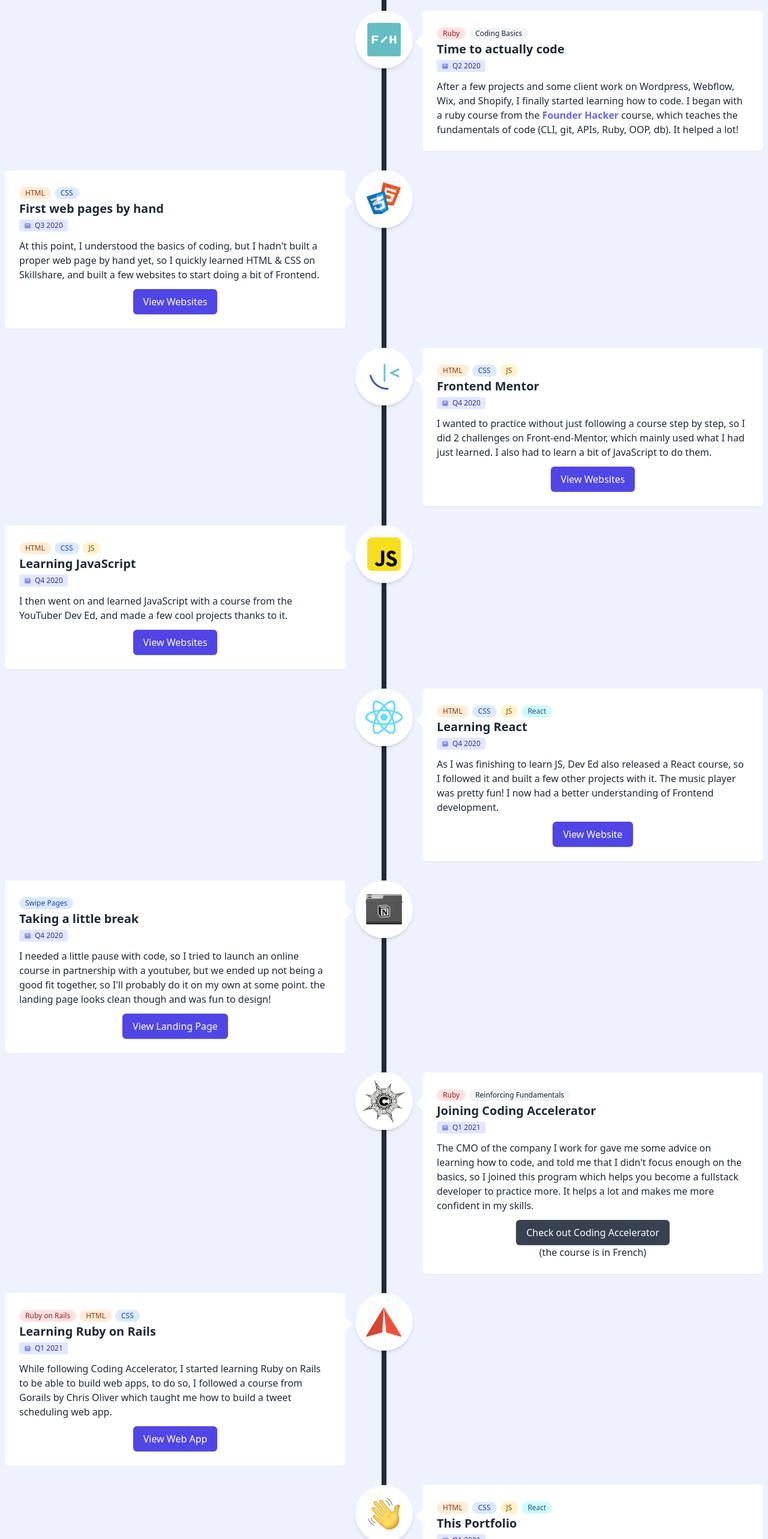
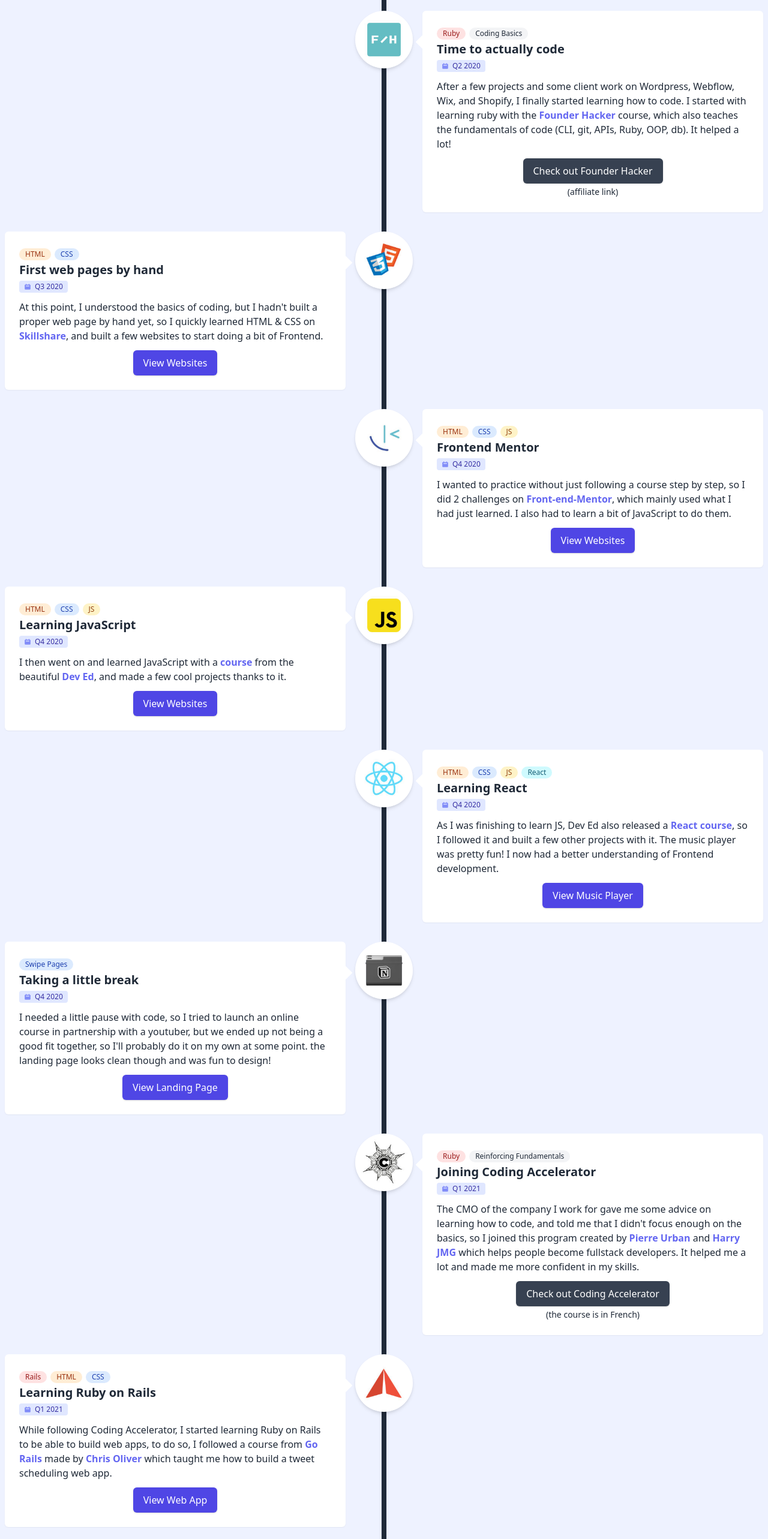
Before and after one commit to 5andu/web-dev-timeline, a React (Create React App) app: page /portfolio in a window 1280 px wide. Shown: the part 840-3406 px from the top of the page at 60% size. Built offline with nearby package versions, Linux system fonts and the light colour scheme.

Commit message:
added all links and buttons to timeline

```diff
--- a/src/components/Timeline.js
+++ b/src/components/Timeline.js
@@ -192,7 +192,7 @@
                 <p>
                   After a few projects and some client work on Wordpress,
                   Webflow, Wix, and Shopify, I finally started learning how to
-                  code. I began with a ruby course from the{" "}
+                  code. I started with learning ruby with the{" "}
                   <a
                     href="https://www.founderhacker.com/fundamentals/issc0"
                     target="_blank"
@@ -201,9 +201,22 @@
                   >
                     Founder Hacker{" "}
                   </a>
-                  course, which teaches the fundamentals of code (CLI, git,
+                  course, which also teaches the fundamentals of code (CLI, git,
                   APIs, Ruby, OOP, db). It helped a lot!
                 </p>
+                <div class="flex justify-center mt-3">
+                  <button class="block rounded-md border border-transparent bg-gray-700 text-base font-medium text-white shadow hover:bg-gray-900 focus:outline-none focus:ring-2 focus:ring-indigo-500 focus:ring-offset-2">
+                    <a
+                      href="https://www.founderhacker.com/fundamentals/issc0"
+                      // FIND REFERRAL
+                      target="_blank"
+                      rel="noopener noreferrer"
+                    >
+                      <p class="px-1 py-2 sm:px-4">Check out Founder Hacker</p>
+                    </a>
+                  </button>
+                </div>
+                <p class="flex justify-center text-sm pt-1">(affiliate link)</p>
               </div>
             </div>
           </div>
@@ -241,8 +254,16 @@
                 <p>
                   At this point, I understood the basics of coding, but I hadn't
                   built a proper web page by hand yet, so I quickly learned HTML
-                  & CSS on Skillshare, and built a few websites to start doing a
-                  bit of Frontend.
+                  & CSS on{" "}
+                  <a
+                    href="https://www.skillshare.com/classes/Responsive-Web-Design-Essentials-HTML5-CSS3-Bootstrap/236553264?via=user-profile"
+                    target="_blank"
+                    rel="noopener noreferrer"
+                    class="font-bold hover:underline text-indigo-500"
+                  >
+                    Skillshare
+                  </a>
+                  , and built a few websites to start doing a bit of Frontend.
                 </p>
                 <div class="flex justify-center mt-3">
                   <button class="block rounded-md border border-transparent bg-indigo-600 text-base font-medium text-white shadow hover:bg-indigo-700 focus:outline-none focus:ring-2 focus:ring-indigo-500 focus:ring-offset-2">
@@ -292,9 +313,17 @@
                 </span>
                 <p>
                   I wanted to practice without just following a course step by
-                  step, so I did 2 challenges on Front-end-Mentor, which mainly
-                  used what I had just learned. I also had to learn a bit of
-                  JavaScript to do them.
+                  step, so I did 2 challenges on{" "}
+                  <a
+                    href="https://www.frontendmentor.io/"
+                    target="_blank"
+                    rel="noopener noreferrer"
+                    class="font-bold hover:underline text-indigo-500"
+                  >
+                    Front-end-Mentor
+                  </a>
+                  , which mainly used what I had just learned. I also had to
+                  learn a bit of JavaScript to do them.
                 </p>
                 <div class="flex justify-center mt-3">
                   <button class="block rounded-md border border-transparent bg-indigo-600 text-base font-medium text-white shadow hover:bg-indigo-700 focus:outline-none focus:ring-2 focus:ring-indigo-500 focus:ring-offset-2">
@@ -343,8 +372,25 @@
                   Q4 2020
                 </span>
                 <p>
-                  I then went on and learned JavaScript with a course from the
-                  YouTuber Dev Ed, and made a few cool projects thanks to it.
+                  I then went on and learned JavaScript with a{" "}
+                  <a
+                    href="https://developedbyed.com/p/the-creative-javascript-course"
+                    target="_blank"
+                    rel="noopener noreferrer"
+                    class="font-bold hover:underline text-indigo-500"
+                  >
+                    course{" "}
+                  </a>
+                  from the beautiful{" "}
+                  <a
+                    href="https://www.youtube.com/channel/UClb90NQQcskPUGDIXsQEz5Q"
+                    target="_blank"
+                    rel="noopener noreferrer"
+                    class="font-bold hover:underline text-indigo-500"
+                  >
+                    Dev Ed
+                  </a>
+                  , and made a few cool projects thanks to it.
                 </p>
                 <div class="flex justify-center mt-3">
                   <button class="block rounded-md border border-transparent bg-indigo-600 text-base font-medium text-white shadow hover:bg-indigo-700 focus:outline-none focus:ring-2 focus:ring-indigo-500 focus:ring-offset-2">
@@ -396,10 +442,18 @@
                   Q4 2020
                 </span>
                 <p>
-                  As I was finishing to learn JS, Dev Ed also released a React
-                  course, so I followed it and built a few other projects with
-                  it. The music player was pretty fun! I now had a better
-                  understanding of Frontend development.
+                  As I was finishing to learn JS, Dev Ed also released a{" "}
+                  <a
+                    href="https://developedbyed.com/p/the-creative-react-and-redux-course"
+                    target="_blank"
+                    rel="noopener noreferrer"
+                    class="font-bold hover:underline text-indigo-500"
+                  >
+                    React course
+                  </a>
+                  , so I followed it and built a few other projects with it. The
+                  music player was pretty fun! I now had a better understanding
+                  of Frontend development.
                 </p>
                 <div class="flex justify-center mt-3">
                   <button class="block rounded-md border border-transparent bg-indigo-600 text-base font-medium text-white shadow hover:bg-indigo-700 focus:outline-none focus:ring-2 focus:ring-indigo-500 focus:ring-offset-2">
@@ -408,7 +462,7 @@
                       target="_blank"
                       rel="noopener noreferrer"
                     >
-                      <p class="px-1 py-2 sm:px-4">View Website</p>
+                      <p class="px-1 py-2 sm:px-4">View Music Player</p>
                     </a>
                   </button>
                 </div>
@@ -494,9 +548,26 @@
                 <p>
                   The CMO of the company I work for gave me some advice on
                   learning how to code, and told me that I didn't focus enough
-                  on the basics, so I joined this program which helps you become
-                  a fullstack developer to practice more. It helps a lot and
-                  makes me more confident in my skills.
+                  on the basics, so I joined this program created by{" "}
+                  <a
+                    href="https://www.youtube.com/channel/UC5-SbBYUzAWRhMSRgwLD5LA"
+                    target="_blank"
+                    rel="noopener noreferrer"
+                    class="font-bold hover:underline text-indigo-500"
+                  >
+                    Pierre Urban{" "}
+                  </a>
+                  and{" "}
+                  <a
+                    href="https://www.youtube.com/channel/UC61GK_nOLSJdzAK5hoR2mJA"
+                    target="_blank"
+                    rel="noopener noreferrer"
+                    class="font-bold hover:underline text-indigo-500"
+                  >
+                    Harry JMG{" "}
+                  </a>
+                  which helps people become fullstack developers. It helped me a
+                  lot and made me more confident in my skills.
                 </p>
                 <div class="flex justify-center mt-3">
                   <button class="block rounded-md border border-transparent bg-gray-700 text-base font-medium text-white shadow hover:bg-gray-900 focus:outline-none focus:ring-2 focus:ring-indigo-500 focus:ring-offset-2">
@@ -512,7 +583,9 @@
                     </a>
                   </button>
                 </div>
-                <p class="flex justify-center">(the course is in French)</p>
+                <p class="flex justify-center text-sm pt-1">
+                  (the course is in French)
+                </p>
               </div>
             </div>
           </div>
@@ -524,7 +597,7 @@
               <div class="timeline-pointer-left" aria-hidden="true"></div>
               <div class="bg-white p-6 rounded-md shadow-sm">
                 <span class="timeline-badge bg-red-100 text-red-800">
-                  Ruby on Rails
+                  Rails
                 </span>
                 <span class="timeline-badge bg-light-orange text-dark-orange">
                   HTML
@@ -552,8 +625,25 @@
                 <p>
                   While following Coding Accelerator, I started learning Ruby on
                   Rails to be able to build web apps, to do so, I followed a
-                  course from Gorails by Chris Oliver which taught me how to
-                  build a tweet scheduling web app.
+                  course from{" "}
+                  <a
+                    href="https://gorails.com/series/rails-for-beginners"
+                    target="_blank"
+                    rel="noopener noreferrer"
+                    class="font-bold hover:underline text-indigo-500"
+                  >
+                    Go Rails{" "}
+                  </a>
+                  made by{" "}
+                  <a
+                    href="https://twitter.com/excid3?lang=en"
+                    target="_blank"
+                    rel="noopener noreferrer"
+                    class="font-bold hover:underline text-indigo-500"
+                  >
+                    Chris Oliver{" "}
+                  </a>
+                  which taught me how to build a tweet scheduling web app.
                 </p>
                 <div class="flex justify-center mt-3">
                   <button class="block rounded-md border border-transparent bg-indigo-600 text-base font-medium text-white shadow hover:bg-indigo-700 focus:outline-none focus:ring-2 focus:ring-indigo-500 focus:ring-offset-2">
@@ -607,7 +697,7 @@
                 <p>
                   This portfolio uses all the Frontend languages I learned so
                   far, plus Tailwind CSS, which I had to learn in order to build
-                  the website you are on.
+                  the website you are currently on.
                 </p>
               </div>
             </div>
@@ -620,7 +710,7 @@
               <div class="timeline-pointer-left" aria-hidden="true"></div>
               <div class="bg-white p-6 rounded-md shadow-sm">
                 <span class="timeline-badge bg-red-100 text-red-800">
-                  Ruby on Rails
+                  Rails
                 </span>
                 <span class="timeline-badge bg-light-orange text-dark-orange">
                   HTML
```
